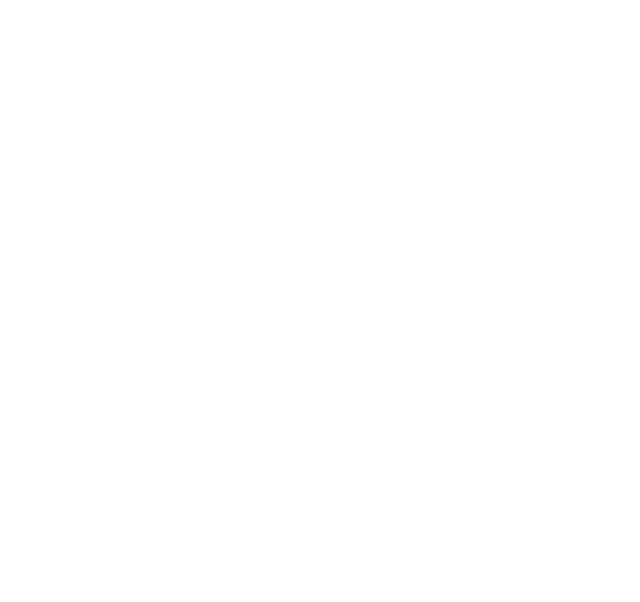
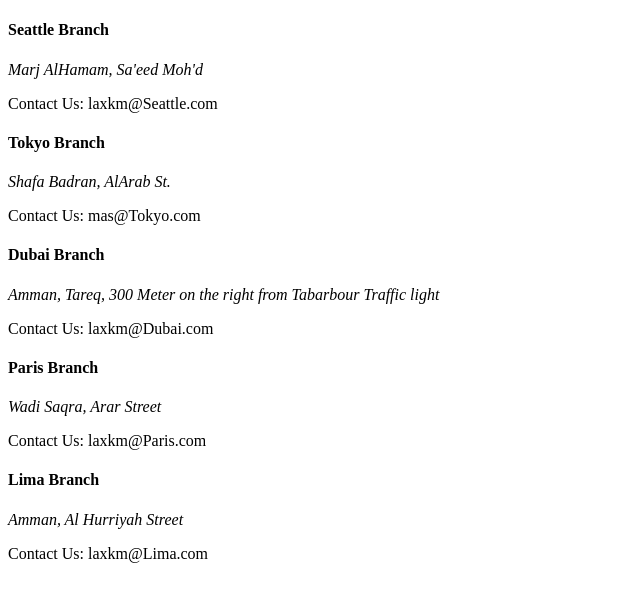
Before and after one commit to malik9931/cookie-stand, a plain HTML site: page index.html in a window 1280 px wide. Shown: the whole page, without its empty margins (0-640 px from the left). Drawn offline with Linux system fonts and the light colour scheme.

Commit message:
its need alot of editting

```diff
--- /dev/null
+++ b/css/stylehindex.css
@@ -0,0 +1,10 @@
+.big {
+  display: inline;
+}
+
+.inner {
+  display: inline;
+}
+
+body {
+}
--- a/index.html
+++ b/index.html
@@ -4,8 +4,46 @@
     <meta charset="UTF-8">
     <meta name="viewport" content="width=device-width, initial-scale=1.0">
     <title>Document</title>
+    <link rel="stylesheet" href="css/reset.css">
+    <link rel="stylesheet" href="css/stylehindex.css">
 </head>
 <body>
+    <header>
+        <div>
+            <a href="sales.html"></a>
+        </div>
+    </header>
+    <main>
+        <div class="big">
+            <div class="inner">
+                <h4>Seattle Branch</h4>
+                <p><Address>Marj AlHamam, Sa'eed Moh'd</Address></p>
+                <p>Contact Us: laxkm@Seattle.com</p>
+            </div>
+            <div class="inner">
+                <h4>Tokyo Branch</h4>
+                <p><Address>Shafa Badran, AlArab St.</Address></p>
+                <p>Contact Us: mas@Tokyo.com</p>
+            </div>
+            <div class="inner">
+                <h4>Dubai Branch</h4>
+                <p><Address>Amman, Tareq, 300 Meter on the right from Tabarbour Traffic light</Address></p>
+                <p>Contact Us: laxkm@Dubai.com</p>
+            </div>
+            <div class="inner">
+                <h4>Paris Branch</h4>
+                <p><Address>Wadi Saqra, Arar Street</Address></p>
+                <p>Contact Us: laxkm@Paris.com</p>
+            </div>
+            <div class="inner">
+                <h4>Lima Branch</h4>
+                <p><Address>Amman, Al Hurriyah Street</Address></p>
+                <p>Contact Us: laxkm@Lima.com</p>
+            </div>
+         </div>
+    </main>
+    <footer>
 
+    </footer>
 </body>
 </html>
```
Also changed, not shown: img/chinook.jpg (added), img/cutter.jpg (added), img/family.jpg (added), img/fish.jpg (added), img/frosted-cookie.jpg (added), shirt.jpg (added).
